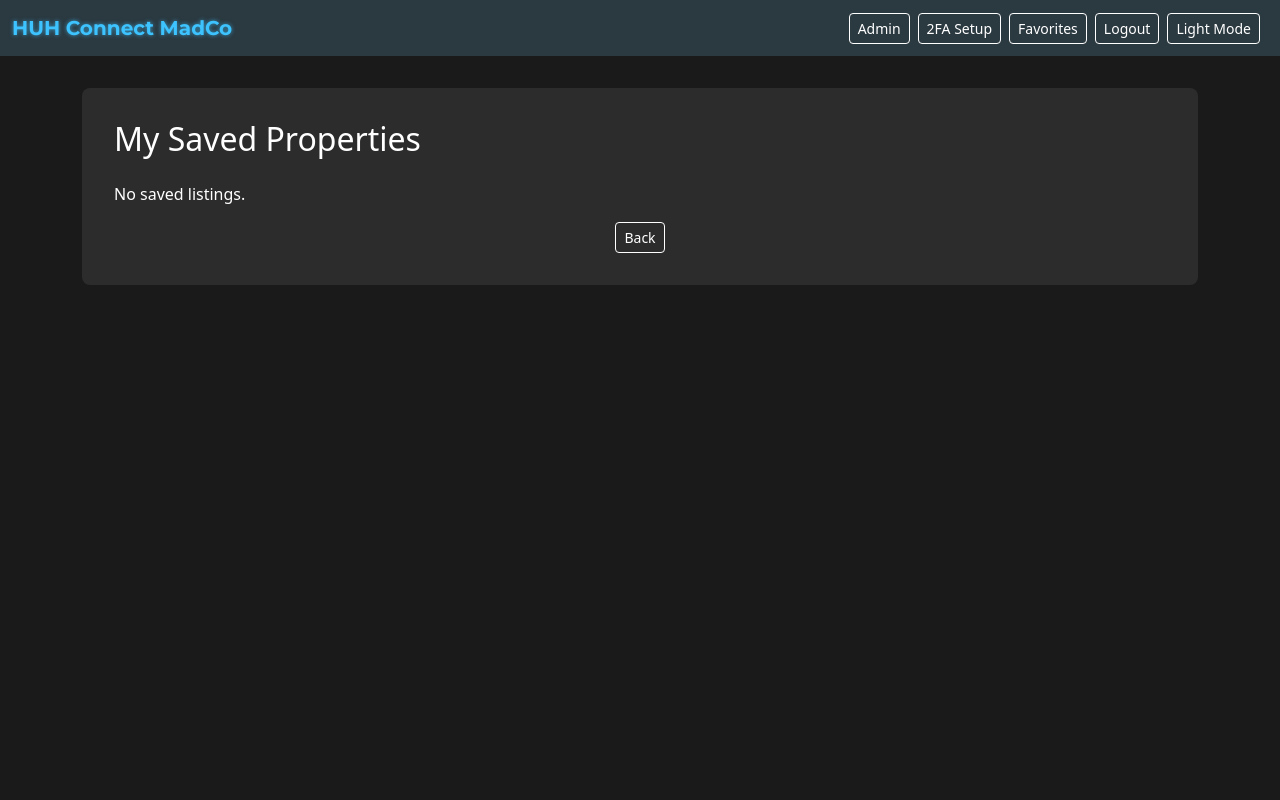
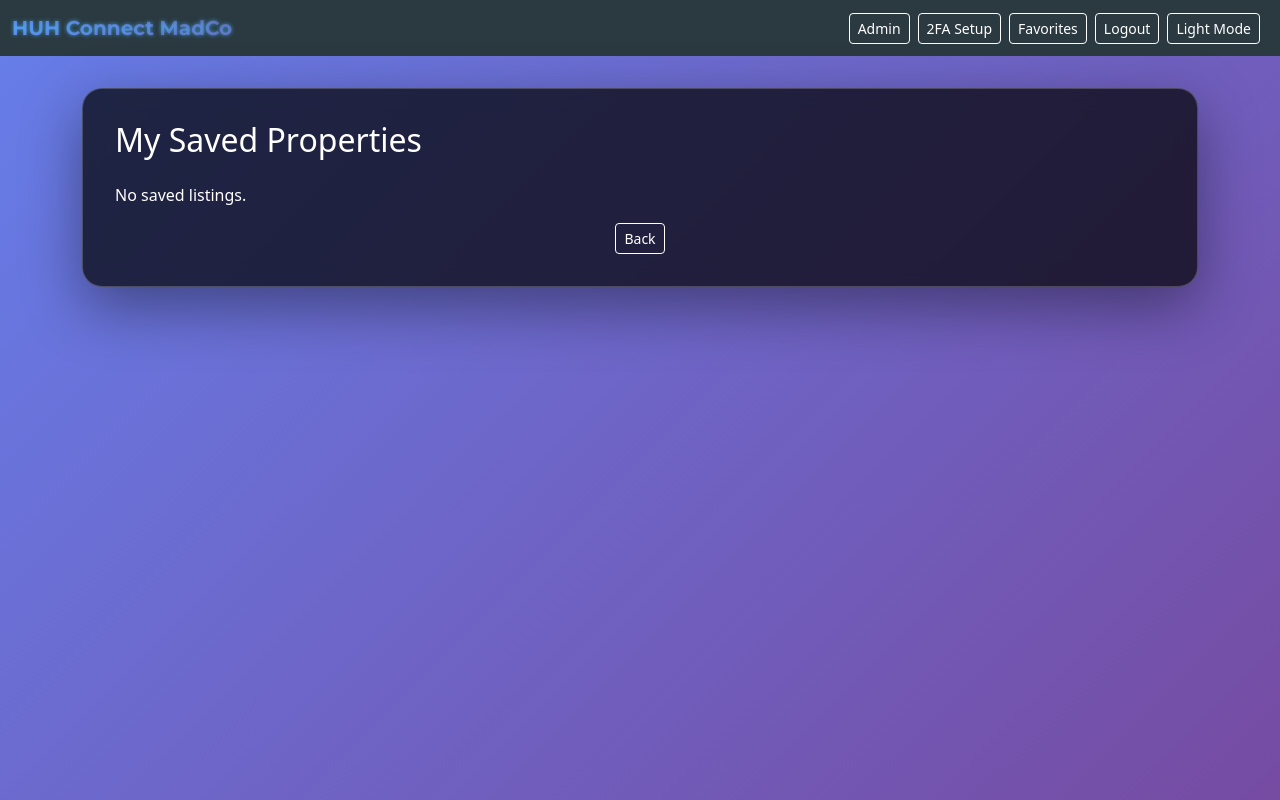
Before and after one commit to StuartLech/Hand-Up-Housing, a Django app: page /favorites/ in a window 1280 px wide. Run offline with Django 5.2, Linux system fonts and the light colour scheme; a user stored in the database is signed in; data comes from the database, SQL or seed files in the repository; data that the repository does not hold is empty.

Commit message:
Apply gradient styling and ripple effect (#36)

```diff
--- a/housing_app/templates/housing_app/base.html
+++ b/housing_app/templates/housing_app/base.html
@@ -10,12 +10,12 @@
   <link rel="stylesheet" href="{% static 'css/styles.css' %}">
 
 </head>
-<body>
+<body class="fade-in">
 
   <nav class="navbar navbar-expand-lg navbar-dark bg-custom">
     <div class="container-fluid">
       <!-- Brand on the left -->
-      <a class="navbar-brand fw-bold" href="{% url 'housing_app:listing_list' %}">
+      <a class="navbar-brand fw-bold gradient-text" href="{% url 'housing_app:listing_list' %}">
         HUH Connect MadCo
       </a>
 
@@ -88,5 +88,6 @@
   <script src="https://cdn.jsdelivr.net/npm/bootstrap@5.2.3/dist/js/bootstrap.bundle.min.js"></script>
   <script src="{% static 'js/theme-toggle.js' %}"></script>
   <script src="{% static 'js/confirm-delete.js' %}"></script>
+  <script src="{% static 'js/ripple.js' %}"></script>
 </body>
 </html>
--- a/static/css/styles.css
+++ b/static/css/styles.css
@@ -1,9 +1,10 @@
-/* Body background: very dark gray */
+/* Body background with subtle gradient */
 body {
-  background-color: #1a1a1a;
+  background: linear-gradient(135deg, #667eea 0%, #764ba2 100%);
   color: #fff;
   margin: 0;
   padding: 0;
+  min-height: 100vh;
 }
 
 /* Navbar: darker background */
@@ -13,19 +14,30 @@ body {
 
 /* Brand link color (a bright accent) */
 .navbar-brand {
-  color: #3dc3ff !important;
+  color: #ffffff !important;
   font-family: 'Montserrat', sans-serif;
   text-shadow: 0 0 4px rgba(61, 195, 255, 0.7);
 }
 
+/* Gradient text helper */
+.gradient-text {
+  background: linear-gradient(45deg, #667eea, #764ba2);
+  -webkit-background-clip: text;
+  -webkit-text-fill-color: transparent;
+  background-clip: text;
+}
+
 /* Main content "card" area styling */
 .page-card {
-  background: #2c2c2c;
+  background: rgba(0, 0, 0, 0.7);
   color: #fff;
-  border-radius: 8px;
+  border-radius: 20px;
   padding: 2rem;
   margin-top: 2rem;
   margin-bottom: 2rem;
+  box-shadow: 0 20px 60px rgba(0, 0, 0, 0.4);
+  backdrop-filter: blur(10px);
+  border: 1px solid rgba(255, 255, 255, 0.2);
 }
 
 /* Darker form controls */
@@ -70,8 +82,9 @@ body.light-mode .navbar-dark .navbar-brand {
   color: #007bff !important;
 }
 body.light-mode .page-card {
-  background: #fff;
+  background: rgba(255, 255, 255, 0.95);
   color: #000;
+  border: 1px solid #dee2e6;
 }
 body.light-mode .form-control,
 body.light-mode .form-select {
@@ -105,3 +118,43 @@ body.light-mode .bg-dark {
 body.light-mode .text-white {
   color: #000 !important;
 }
+
+table.table-dark tbody tr:hover {
+  background: rgba(255, 255, 255, 0.05);
+}
+body.light-mode .table-dark tbody tr:hover {
+  background: rgba(0, 0, 0, 0.05);
+}
+
+/* Simple fade-in animation for pages */
+.fade-in {
+  animation: fadeIn 0.6s ease-out;
+}
+
+@keyframes fadeIn {
+  from {
+    opacity: 0;
+    transform: translateY(20px);
+  }
+  to {
+    opacity: 1;
+    transform: translateY(0);
+  }
+}
+
+/* Ripple effect used on buttons */
+.ripple-effect {
+  position: absolute;
+  border-radius: 50%;
+  background: rgba(255, 255, 255, 0.3);
+  pointer-events: none;
+  transform: scale(0);
+  animation: ripple 0.6s linear;
+}
+
+@keyframes ripple {
+  to {
+    transform: scale(2);
+    opacity: 0;
+  }
+}
--- /dev/null
+++ b/static/js/ripple.js
@@ -0,0 +1,18 @@
+
+document.addEventListener('DOMContentLoaded', () => {
+  document.querySelectorAll('button, .btn').forEach(btn => {
+    btn.addEventListener('click', e => {
+      const rect = btn.getBoundingClientRect();
+      const size = Math.max(rect.width, rect.height);
+      const ripple = document.createElement('span');
+      ripple.className = 'ripple-effect';
+      ripple.style.width = ripple.style.height = `${size}px`;
+      ripple.style.left = `${e.clientX - rect.left - size / 2}px`;
+      ripple.style.top = `${e.clientY - rect.top - size / 2}px`;
+      btn.style.position = 'relative';
+      btn.style.overflow = 'hidden';
+      btn.appendChild(ripple);
+      setTimeout(() => ripple.remove(), 600);
+    });
+  });
+});
```
